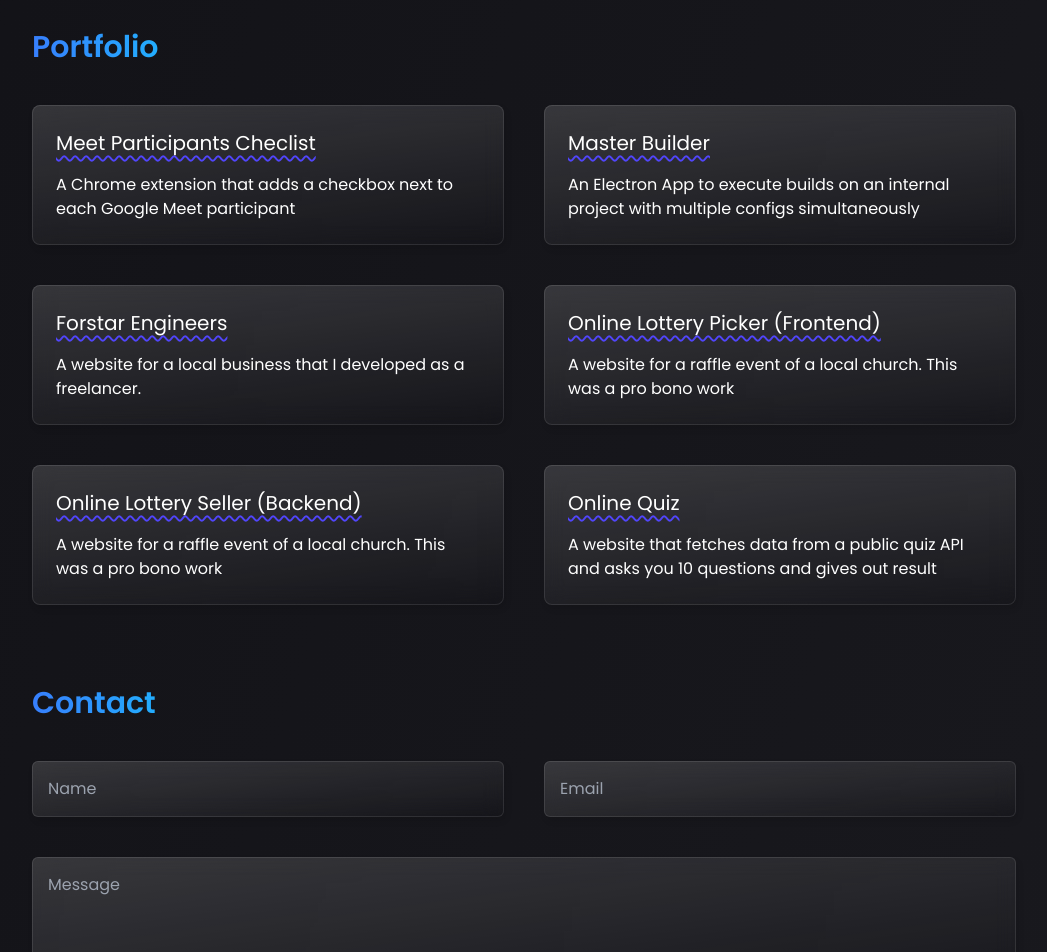
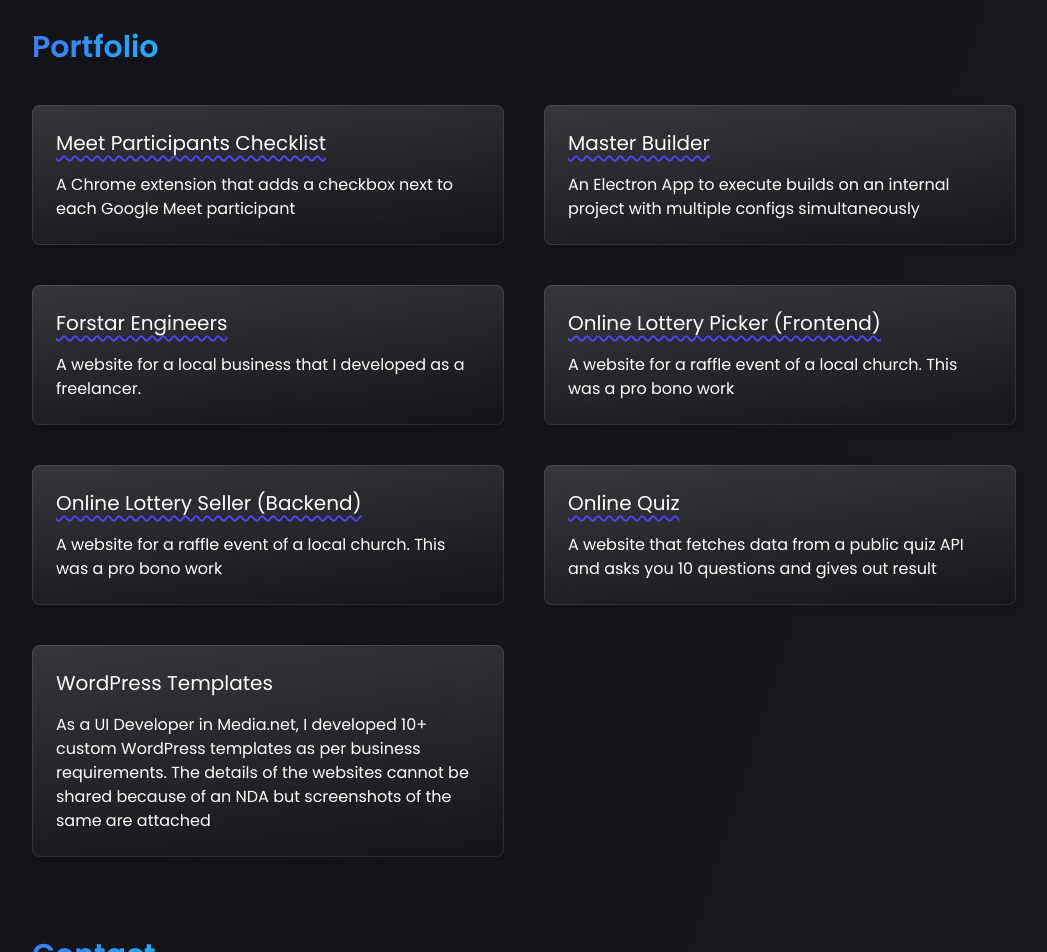
Before and after one commit to jestinjoshi/jestinjoshi.github.io, a Next.js app: page / in a window 1280 px wide. Shown: the part 2700-3652 px from the top of the page, without its empty margins (116-1163 px from the left). Built offline with nearby package versions, Linux system fonts and the light colour scheme.

Commit message:
added wp template experience

```diff
--- a/app/components/Portfolio.tsx
+++ b/app/components/Portfolio.tsx
@@ -1,11 +1,10 @@
 import { motion } from "framer-motion";
 import { fadeIn, initialFadeUp } from "../animations";
-import { useRef } from "react";
+import { useRef, useState } from "react";
 
-export default function Portfolio() {
 const portfolio = [
     {
-            name: 'Meet Participants Checlist',
+        name: 'Meet Participants Checklist',
         link: 'https://chrome.google.com/webstore/detail/meet-participants-checkli/oomekahllchgbndfpgjjggokkcjginmn',
         description: 'A Chrome extension that adds a checkbox next to each Google Meet participant',
     },
@@ -34,9 +33,20 @@ export default function Portfolio() {
         link: 'https://vue-assignment-virid.vercel.app/',
         description: 'A website that fetches data from a public quiz API and asks you 10 questions and gives out result',
     },
+    {
+        name: 'WordPress Templates',
+        description: 'As a UI Developer in Media.net, I developed 10+ custom WordPress templates as per business requirements. The details of the websites cannot be shared because of an NDA but screenshots of the same are attached',
+    },
 ];
 
-    const scrollRef = useRef(null)
+export default function Portfolio() {
+    const scrollRef = useRef(null);
+
+    const [selectedPortfolio, selectPortfolio] = useState<null | number>(null);
+
+    const handlePortfolioClick = (i: number) => {
+        selectPortfolio(i);
+    }
 
     return (
         <motion.section ref={scrollRef} id="portfolio" className="py-5 sm:py-10" initial={initialFadeUp} whileInView={fadeIn(0.5)} viewport={{ once: true }}>
@@ -44,11 +54,15 @@ export default function Portfolio() {
                 <h2 className="text-3xl section-heading mb-10 gradient-text">Portfolio</h2>
                 <div className="portfolio-wrap grid grid-cols-1 sm:grid-cols-2 gap-5 lg:gap-10">
                     {portfolio.map((e, i) =>
-                        <motion.div key={e.link} className="portfolio glass rounded-lg p-6" initial={initialFadeUp} whileInView={fadeIn(i * 0.2)} viewport={{ once: true }}>
+                        <motion.div key={e.link} onClick={() => handlePortfolioClick(i)} className="portfolio glass rounded-lg p-6" initial={initialFadeUp} whileInView={fadeIn(i * 0.2)} viewport={{ once: true }}>
                             <div className="portfolio-title">
+                                {e.link ?
                                     <a href={e.link} target="_blank" rel="noopener noreferrer" className="hover:underline text-xl mb-4 inline-block link-underline">
                                         <p className="project-name">{e.name}</p>
                                     </a>
+                                    :
+                                    <p className="project-name text-xl mb-4">{e.name}</p>
+                                }
                                 <p className="portfolio-description">{e.description}</p>
                             </div>
                         </motion.div>
```
Lines whose indentation alone changed are shown as unchanged.
